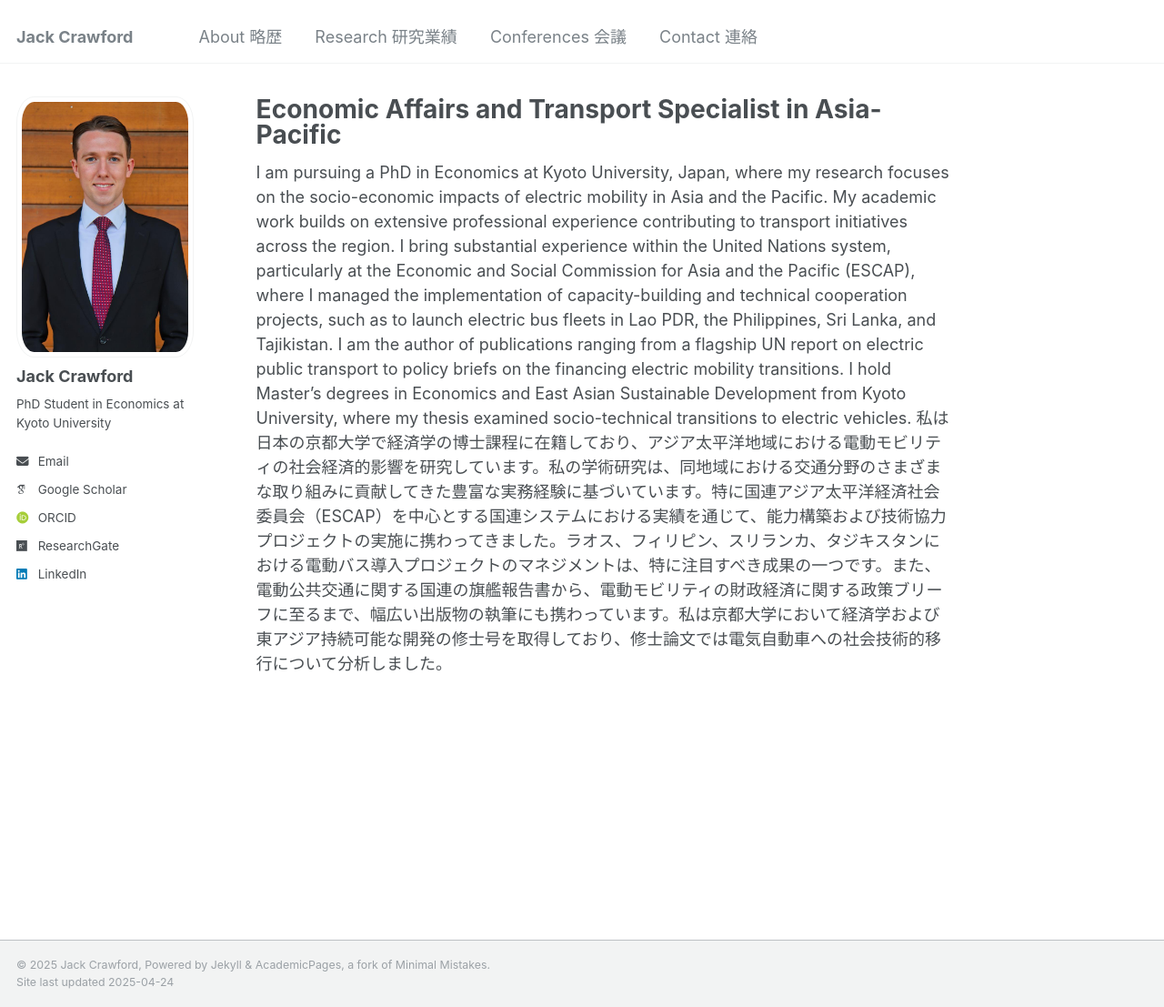
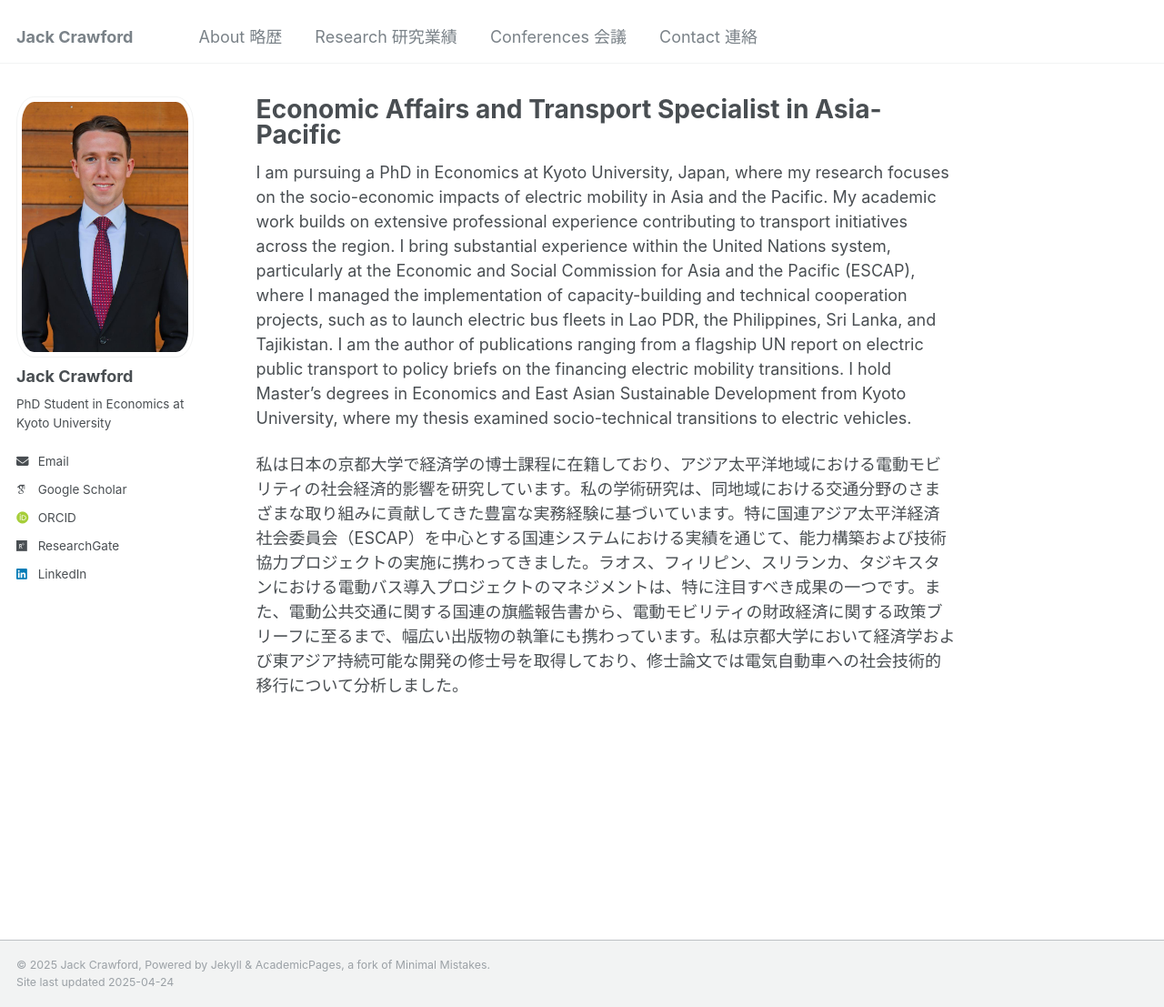
Before and after one commit to jackgcrawford/jackcrawford, a Jekyll site: the page built from _pages/about.md, in a window 1280 px wide and 1107 px high. Shown: the whole window at 91% size. Built offline with Jekyll 4.4.1, drawn with Linux system fonts in a browser that asks for light colours; some web fonts are replaced.

Commit message:
Update about.md

```diff
--- a/_pages/about.md
+++ b/_pages/about.md
@@ -7,10 +7,7 @@ redirect_from:
   - /about.html
 ---
 
-
-<div style="margin-bottom: 0; padding-bottom: 0;">
 I am pursuing a PhD in Economics at Kyoto University, Japan, where my research focuses on the socio-economic impacts of electric mobility in Asia and the Pacific. My academic work builds on extensive professional experience contributing to transport initiatives across the region.
 I bring substantial experience within the United Nations system, particularly at the Economic and Social Commission for Asia and the Pacific (ESCAP), where I managed the implementation of capacity-building and technical cooperation projects, such as to launch electric bus fleets in Lao PDR, the Philippines, Sri Lanka, and Tajikistan. I am the author of publications ranging from a flagship UN report on electric public transport to policy briefs on the financing electric mobility transitions. I hold Master’s degrees in Economics and East Asian Sustainable Development from Kyoto University, where my thesis examined socio-technical transitions to electric vehicles.
 
 私は日本の京都大学で経済学の博士課程に在籍しており、アジア太平洋地域における電動モビリティの社会経済的影響を研究しています。私の学術研究は、同地域における交通分野のさまざまな取り組みに貢献してきた豊富な実務経験に基づいています。特に国連アジア太平洋経済社会委員会（ESCAP）を中心とする国連システムにおける実績を通じて、能力構築および技術協力プロジェクトの実施に携わってきました。ラオス、フィリピン、スリランカ、タジキスタンにおける電動バス導入プロジェクトのマネジメントは、特に注目すべき成果の一つです。また、電動公共交通に関する国連の旗艦報告書から、電動モビリティの財政経済に関する政策ブリーフに至るまで、幅広い出版物の執筆にも携わっています。私は京都大学において経済学および東アジア持続可能な開発の修士号を取得しており、修士論文では電気自動車への社会技術的移行について分析しました。
-</div>
```
